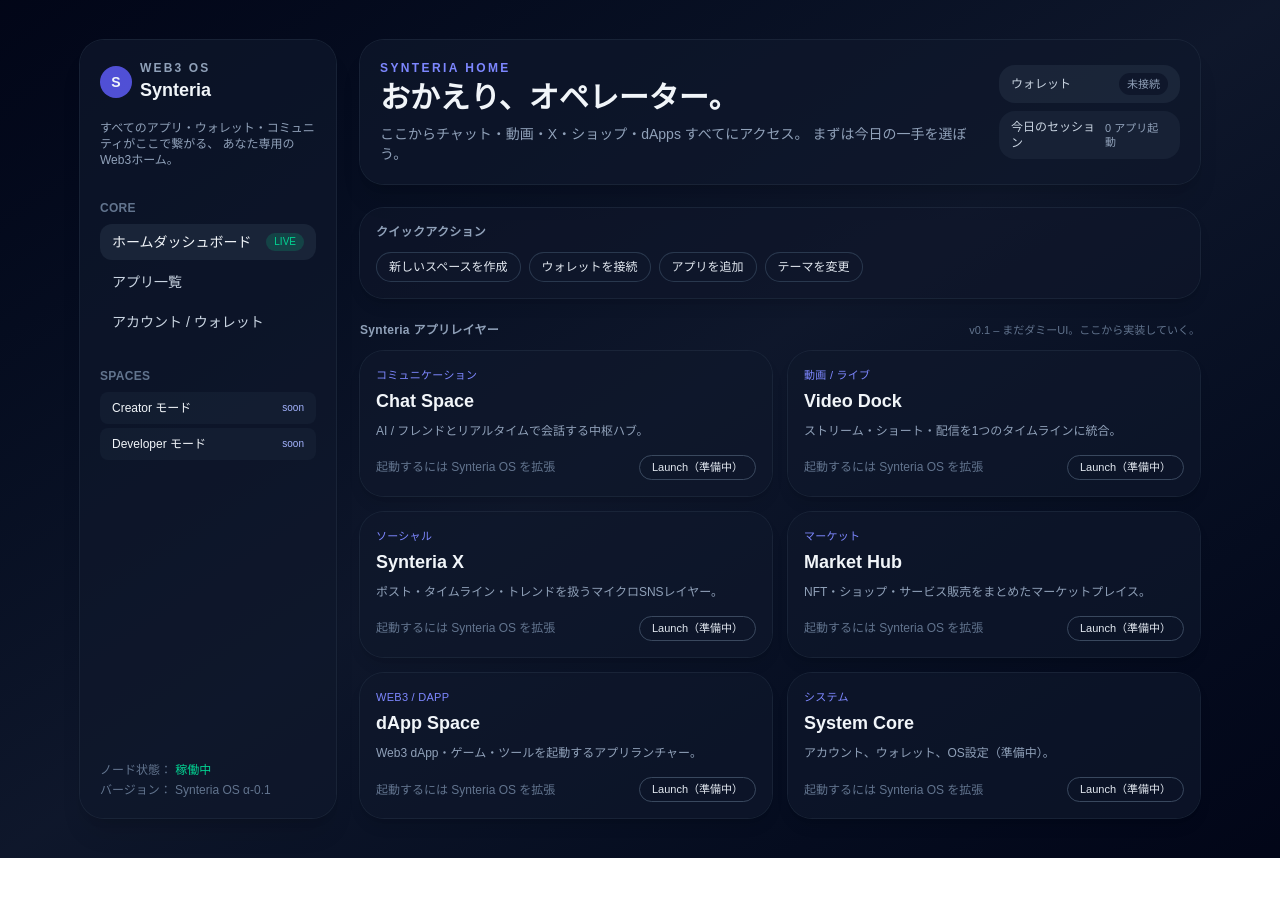
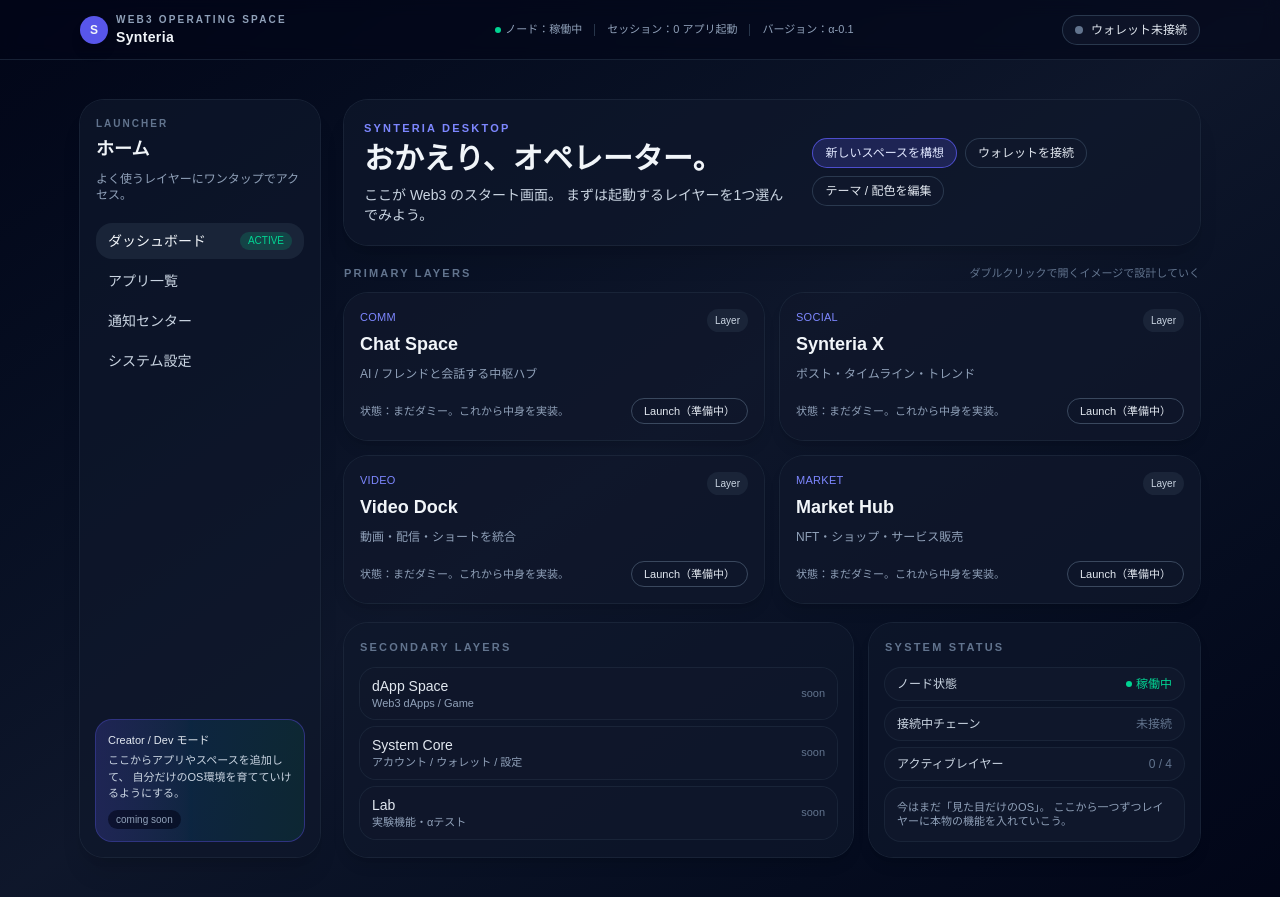
Before and after one commit to usercodeX-creator/synteria-os, a Next.js app: page / in a window 1280 px wide. Before the commit the page ends 858 px from the top, so only its background shows below. Built offline with nearby package versions, Linux system fonts and the light colour scheme.

Commit message:
Update Synteria home UI

```diff
--- a/app/page.tsx
+++ b/app/page.tsx
@@ -1,185 +1,185 @@
 // app/page.tsx
 
-export default function Home() {
-  const apps = [
+const primaryApps = [
   {
+    id: "chat",
     name: "Chat Space",
-      desc: "AI / フレンドとリアルタイムで会話する中枢ハブ。",
-      tag: "コミュニケーション",
+    desc: "AI / フレンドと会話する中枢ハブ",
+    badge: "COMM",
   },
   {
-      name: "Video Dock",
-      desc: "ストリーム・ショート・配信を1つのタイムラインに統合。",
-      tag: "動画 / ライブ",
+    id: "timeline",
+    name: "Synteria X",
+    desc: "ポスト・タイムライン・トレンド",
+    badge: "SOCIAL",
   },
   {
-      name: "Synteria X",
-      desc: "ポスト・タイムライン・トレンドを扱うマイクロSNSレイヤー。",
-      tag: "ソーシャル",
+    id: "video",
+    name: "Video Dock",
+    desc: "動画・配信・ショートを統合",
+    badge: "VIDEO",
   },
   {
+    id: "market",
     name: "Market Hub",
-      desc: "NFT・ショップ・サービス販売をまとめたマーケットプレイス。",
-      tag: "マーケット",
-    },
-    {
-      name: "dApp Space",
-      desc: "Web3 dApp・ゲーム・ツールを起動するアプリランチャー。",
-      tag: "Web3 / dApp",
-    },
-    {
-      name: "System Core",
-      desc: "アカウント、ウォレット、OS設定（準備中）。",
-      tag: "システム",
+    desc: "NFT・ショップ・サービス販売",
+    badge: "MARKET",
   },
 ];
 
-  const quickActions = [
-    "新しいスペースを作成",
-    "ウォレットを接続",
-    "アプリを追加",
-    "テーマを変更",
+const secondaryApps = [
+  { id: "dapps", name: "dApp Space", desc: "Web3 dApps / Game" },
+  { id: "core", name: "System Core", desc: "アカウント / ウォレット / 設定" },
+  { id: "lab", name: "Lab", desc: "実験機能・αテスト" },
 ];
 
+export default function Home() {
   return (
-    <div className="min-h-screen bg-gradient-to-br from-slate-950 via-slate-900 to-slate-950 text-slate-100">
-      {/* レイアウト全体 */}
-      <div className="mx-auto flex max-w-6xl gap-6 px-4 py-6 lg:py-10">
-        {/* サイドバー */}
-        <aside className="hidden w-64 flex-col rounded-3xl bg-slate-900/70 p-5 shadow-xl ring-1 ring-slate-800/80 lg:flex">
-          <div className="mb-8">
+    <div className="min-h-screen bg-gradient-to-br from-slate-950 via-slate-900 to-slate-950 text-slate-100 antialiased">
+      {/* 上部ステータスバー */}
+      <div className="border-b border-slate-800/80 bg-slate-950/60 backdrop-blur">
+        <div className="mx-auto flex max-w-6xl items-center justify-between px-4 py-3">
+          {/* 左：ロゴ */}
           <div className="flex items-center gap-2">
-              <div className="flex h-8 w-8 items-center justify-center rounded-2xl bg-indigo-500/80 text-sm font-bold">
+            <div className="flex h-7 w-7 items-center justify-center rounded-2xl bg-indigo-500/90 text-xs font-bold shadow-lg">
               S
             </div>
             <div>
-                <p className="text-xs font-semibold tracking-[0.18em] text-slate-400">
-                  WEB3 OS
+              <p className="text-[10px] font-semibold tracking-[0.22em] text-slate-400">
+                WEB3 OPERATING SPACE
               </p>
-                <p className="text-lg font-semibold">Synteria</p>
+              <p className="text-sm font-semibold tracking-wide">Synteria</p>
             </div>
           </div>
-            <p className="mt-4 text-xs text-slate-400">
-              すべてのアプリ・ウォレット・コミュニティがここで繋がる、
-              あなた専用のWeb3ホーム。
+
+          {/* 中央：ショートステータス */}
+          <div className="hidden items-center gap-3 text-[11px] text-slate-400 md:flex">
+            <span className="flex items-center gap-1">
+              <span className="h-1.5 w-1.5 rounded-full bg-emerald-400" />
+              ノード：稼働中
+            </span>
+            <span className="h-3 w-px bg-slate-700/80" />
+            <span>セッション：0 アプリ起動</span>
+            <span className="h-3 w-px bg-slate-700/80" />
+            <span>バージョン：α-0.1</span>
+          </div>
+
+          {/* 右：ウォレットボタン */}
+          <button className="flex items-center gap-2 rounded-full border border-slate-700/80 bg-slate-900/80 px-3 py-1.5 text-xs text-slate-200 hover:border-indigo-500/70 hover:bg-slate-900">
+            <span className="h-2 w-2 rounded-full bg-slate-500" />
+            <span>ウォレット未接続</span>
+          </button>
+        </div>
+      </div>
+
+      {/* メインデスクトップ */}
+      <div className="mx-auto flex max-w-6xl flex-col gap-6 px-4 py-6 lg:flex-row lg:py-10">
+        {/* 左：ランチャー */}
+        <aside className="flex w-full flex-col gap-4 rounded-3xl bg-slate-900/70 p-4 shadow-xl ring-1 ring-slate-800/80 lg:w-60">
+          <div>
+            <p className="text-[10px] font-semibold tracking-[0.2em] text-slate-500">
+              LAUNCHER
+            </p>
+            <h1 className="mt-1 text-lg font-semibold">ホーム</h1>
+            <p className="mt-2 text-xs text-slate-400">
+              よく使うレイヤーにワンタップでアクセス。
             </p>
           </div>
 
-          <nav className="space-y-1 text-sm">
-            <p className="mb-2 text-xs font-semibold uppercase tracking-wide text-slate-500">
-              Core
-            </p>
-            <button className="flex w-full items-center justify-between rounded-xl bg-slate-800/80 px-3 py-2 text-left text-slate-100">
-              <span>ホームダッシュボード</span>
-              <span className="text-[10px] rounded-full bg-emerald-500/20 px-2 py-[2px] text-emerald-400">
-                LIVE
+          <div className="mt-1 space-y-1 text-sm">
+            <button className="flex w-full items-center justify-between rounded-2xl bg-slate-800/80 px-3 py-2 text-left text-slate-100">
+              <span>ダッシュボード</span>
+              <span className="rounded-full bg-emerald-500/20 px-2 py-[2px] text-[10px] text-emerald-400">
+                ACTIVE
               </span>
             </button>
-            <button className="w-full rounded-xl px-3 py-2 text-left text-slate-300 hover:bg-slate-800/60">
+            <button className="w-full rounded-2xl px-3 py-2 text-left text-slate-300 hover:bg-slate-800/60">
               アプリ一覧
             </button>
-            <button className="w-full rounded-xl px-3 py-2 text-left text-slate-300 hover:bg-slate-800/60">
-              アカウント / ウォレット
+            <button className="w-full rounded-2xl px-3 py-2 text-left text-slate-300 hover:bg-slate-800/60">
+              通知センター
             </button>
+            <button className="w-full rounded-2xl px-3 py-2 text-left text-slate-300 hover:bg-slate-800/60">
+              システム設定
+            </button>
+          </div>
 
-            <p className="mt-6 mb-2 text-xs font-semibold uppercase tracking-wide text-slate-500">
-              Spaces
+          <div className="mt-auto rounded-2xl bg-gradient-to-r from-indigo-500/20 via-sky-500/10 to-emerald-500/10 px-3 py-3 text-[11px] text-slate-200 ring-1 ring-indigo-500/40">
+            <p className="font-medium">Creator / Dev モード</p>
+            <p className="mt-1 text-slate-300">
+              ここからアプリやスペースを追加して、
+              自分だけのOS環境を育てていけるようにする。
             </p>
-            <div className="space-y-1 text-xs">
-              <div className="flex items-center justify-between rounded-lg bg-slate-800/40 px-3 py-2">
-                <span>Creator モード</span>
-                <span className="text-[10px] text-indigo-300">soon</span>
-              </div>
-              <div className="flex items-center justify-between rounded-lg bg-slate-800/40 px-3 py-2">
-                <span>Developer モード</span>
-                <span className="text-[10px] text-indigo-300">soon</span>
-              </div>
-            </div>
-          </nav>
-
-          <div className="mt-auto pt-6 text-xs text-slate-500">
-            <p>ノード状態： <span className="text-emerald-400">稼働中</span></p>
-            <p className="mt-1">バージョン： Synteria OS α-0.1</p>
+            <p className="mt-2 inline-block rounded-full bg-slate-950/60 px-2 py-[2px] text-[10px] text-slate-400">
+              coming soon
+            </p>
           </div>
         </aside>
 
-        {/* メインコンテンツ */}
-        <main className="flex-1 space-y-6">
-          {/* 上部ヘッダー */}
-          <header className="flex flex-col gap-4 rounded-3xl bg-slate-900/70 p-5 shadow-xl ring-1 ring-slate-800/80 md:flex-row md:items-center md:justify-between">
+        {/* 右：デスクトップ領域 */}
+        <main className="flex-1 space-y-5">
+          {/* 上：挨拶 & クイックアクション */}
+          <section className="flex flex-col gap-4 rounded-3xl bg-slate-900/70 p-5 shadow-xl ring-1 ring-slate-800/80 lg:flex-row lg:items-center lg:justify-between">
             <div>
-              <p className="text-xs font-semibold tracking-[0.2em] text-indigo-400">
-                SYNTERIA HOME
+              <p className="text-[11px] font-semibold tracking-[0.2em] text-indigo-400">
+                SYNTERIA DESKTOP
               </p>
-              <h1 className="mt-1 text-2xl font-semibold md:text-3xl">
+              <h2 className="mt-1 text-2xl font-semibold lg:text-3xl">
                 おかえり、オペレーター。
-              </h1>
-              <p className="mt-2 text-sm text-slate-400">
-                ここからチャット・動画・X・ショップ・dApps すべてにアクセス。
-                まずは今日の一手を選ぼう。
+              </h2>
+              <p className="mt-2 text-sm text-slate-300">
+                ここが Web3 のスタート画面。
+                まずは起動するレイヤーを1つ選んでみよう。
               </p>
             </div>
 
-            <div className="flex flex-col gap-2 text-xs">
-              <div className="flex items-center justify-between rounded-2xl bg-slate-800/80 px-3 py-2">
-                <span className="text-slate-300">ウォレット</span>
-                <span className="rounded-xl bg-slate-900 px-2 py-1 text-[11px] text-slate-400">
-                  未接続
-                </span>
-              </div>
-              <div className="flex items-center justify-between rounded-2xl bg-slate-800/60 px-3 py-2">
-                <span className="text-slate-300">今日のセッション</span>
-                <span className="text-[11px] text-slate-400">0 アプリ起動</span>
-              </div>
-            </div>
-          </header>
-
-          {/* クイックアクション */}
-          <section className="rounded-3xl bg-slate-900/60 p-4 shadow-lg ring-1 ring-slate-800/80">
-            <p className="mb-3 text-xs font-semibold tracking-wide text-slate-400">
-              クイックアクション
-            </p>
-            <div className="flex flex-wrap gap-2">
-              {quickActions.map((action) => (
-                <button
-                  key={action}
-                  className="rounded-full border border-slate-700/80 bg-slate-900/80 px-3 py-1.5 text-xs text-slate-200 hover:border-indigo-500/70 hover:bg-slate-800/80"
-                >
-                  {action}
+            <div className="flex flex-wrap gap-2 text-xs">
+              <button className="rounded-full border border-indigo-500/70 bg-indigo-500/20 px-3 py-1.5 text-indigo-100 hover:bg-indigo-500/30">
+                新しいスペースを構想
               </button>
-              ))}
+              <button className="rounded-full border border-slate-700/80 bg-slate-900 px-3 py-1.5 text-slate-200 hover:border-slate-500">
+                ウォレットを接続
+              </button>
+              <button className="rounded-full border border-slate-700/80 bg-slate-900 px-3 py-1.5 text-slate-200 hover:border-slate-500">
+                テーマ / 配色を編集
+              </button>
             </div>
           </section>
 
-          {/* アプリグリッド */}
+          {/* 中央：メインアプリグリッド */}
           <section className="space-y-3">
             <div className="flex items-center justify-between">
-              <p className="text-xs font-semibold tracking-wide text-slate-400">
-                Synteria アプリレイヤー
+              <p className="text-[11px] font-semibold tracking-[0.2em] text-slate-500">
+                PRIMARY LAYERS
               </p>
               <span className="text-[11px] text-slate-500">
-                v0.1 – まだダミーUI。ここから実装していく。
+                ダブルクリックで開くイメージで設計していく
               </span>
             </div>
 
             <div className="grid gap-4 md:grid-cols-2">
-              {apps.map((app) => (
+              {primaryApps.map((app) => (
                 <div
-                  key={app.name}
-                  className="group flex flex-col justify-between rounded-3xl bg-slate-900/70 p-4 shadow-lg ring-1 ring-slate-800/80 transition hover:-translate-y-0.5 hover:ring-indigo-500/60"
+                  key={app.id}
+                  className="group flex flex-col justify-between rounded-3xl bg-slate-900/80 p-4 shadow-lg ring-1 ring-slate-800/80 transition hover:-translate-y-0.5 hover:ring-indigo-500/70"
                 >
+                  <div className="flex items-start justify-between gap-3">
                     <div>
-                    <p className="text-[11px] font-medium uppercase tracking-wide text-indigo-400">
-                      {app.tag}
+                      <p className="text-[11px] font-medium tracking-wide text-indigo-400">
+                        {app.badge}
                       </p>
-                    <h2 className="mt-1 text-lg font-semibold">{app.name}</h2>
+                      <h3 className="mt-1 text-lg font-semibold">
+                        {app.name}
+                      </h3>
                       <p className="mt-2 text-xs text-slate-400">{app.desc}</p>
                     </div>
+                    <div className="rounded-2xl bg-slate-800/80 px-2 py-1 text-[10px] text-slate-300">
+                      Layer
+                    </div>
+                  </div>
 
-                  <div className="mt-4 flex items-center justify-between text-xs">
-                    <span className="text-slate-500">
-                      起動するには Synteria OS を拡張
-                    </span>
+                  <div className="mt-4 flex items-center justify-between text-[11px] text-slate-400">
+                    <span>状態：まだダミー。これから中身を実装。</span>
                     <button className="rounded-full border border-slate-600/80 px-3 py-1 text-[11px] text-slate-200 group-hover:border-indigo-500/70 group-hover:text-indigo-300">
                       Launch（準備中）
                     </button>
@@ -188,6 +188,60 @@ export default function Home() {
               ))}
             </div>
           </section>
+
+          {/* 下：サブアプリ & システムパネル */}
+          <section className="grid gap-4 md:grid-cols-[minmax(0,2fr)_minmax(0,1.3fr)]">
+            {/* サブアプリ */}
+            <div className="space-y-3 rounded-3xl bg-slate-900/70 p-4 shadow-lg ring-1 ring-slate-800/80">
+              <p className="text-[11px] font-semibold tracking-[0.2em] text-slate-500">
+                SECONDARY LAYERS
+              </p>
+              <div className="mt-1 space-y-2">
+                {secondaryApps.map((app) => (
+                  <div
+                    key={app.id}
+                    className="flex items-center justify-between rounded-2xl bg-slate-900/80 px-3 py-2 text-sm text-slate-200 ring-1 ring-slate-800/80 hover:ring-slate-600"
+                  >
+                    <div>
+                      <p className="font-medium">{app.name}</p>
+                      <p className="text-[11px] text-slate-400">{app.desc}</p>
+                    </div>
+                    <span className="text-[11px] text-slate-500">soon</span>
+                  </div>
+                ))}
+              </div>
+            </div>
+
+            {/* システムステータス */}
+            <div className="space-y-3 rounded-3xl bg-slate-900/70 p-4 shadow-lg ring-1 ring-slate-800/80">
+              <p className="text-[11px] font-semibold tracking-[0.2em] text-slate-500">
+                SYSTEM STATUS
+              </p>
+              <div className="mt-2 space-y-2 text-xs">
+                <div className="flex items-center justify-between rounded-2xl bg-slate-900 px-3 py-2 ring-1 ring-slate-800/80">
+                  <span className="text-slate-300">ノード状態</span>
+                  <span className="flex items-center gap-1 text-emerald-400">
+                    <span className="h-1.5 w-1.5 rounded-full bg-emerald-400" />
+                    稼働中
+                  </span>
+                </div>
+                <div className="flex items-center justify-between rounded-2xl bg-slate-900 px-3 py-2 ring-1 ring-slate-800/80">
+                  <span className="text-slate-300">接続中チェーン</span>
+                  <span className="text-slate-500">未接続</span>
+                </div>
+                <div className="flex items-center justify-between rounded-2xl bg-slate-900 px-3 py-2 ring-1 ring-slate-800/80">
+                  <span className="text-slate-300">アクティブレイヤー</span>
+                  <span className="text-slate-500">0 / 4</span>
+                </div>
+                <div className="mt-2 rounded-2xl bg-slate-900 px-3 py-3 ring-1 ring-slate-800/80">
+                  <p className="text-[11px] text-slate-400">
+                    今はまだ「見た目だけのOS」。
+                    ここから一つずつレイヤーに本物の機能を入れていこう。
+                  </p>
+                </div>
+              </div>
+            </div>
+          </section>
         </main>
       </div>
     </div>
```
Lines whose indentation alone changed are shown as unchanged.
